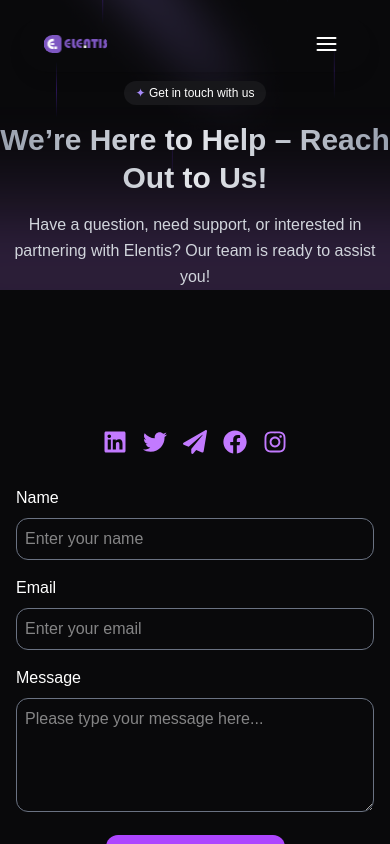
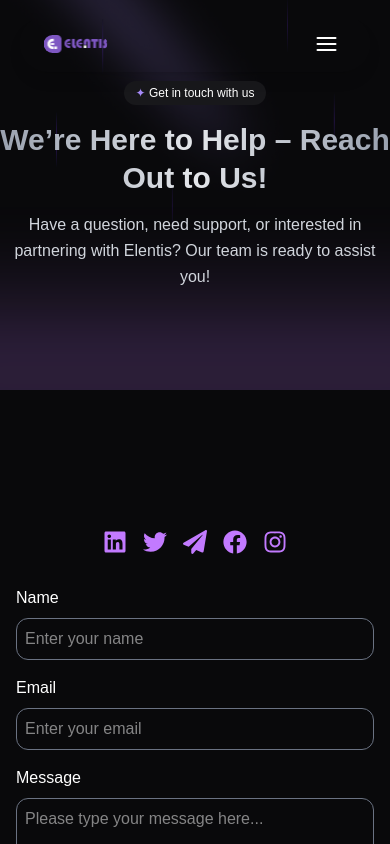
Before and after one commit to Kazutech1/eleatis, a React (Vite) app: page /contact-us in a window 390 px wide. Shown: the top 844 px of the page. Built offline with nearby package versions, Linux system fonts and the light colour scheme.

Commit message:
final final commit

```diff
--- a/src/components/Chead.jsx
+++ b/src/components/Chead.jsx
@@ -9,7 +9,7 @@ const Chead = () => {
     initial={{ opacity: 0, scale: 0.95 }}
     animate={{ opacity: 1, scale: 1 }}
     transition={{ duration: 0.8, ease: "easeOut" }}
-    className="container mx-auto pt-20 md:py-24  flex flex-col items-center text-center relative overflow-hidden bg-cover bg-center"
+    className="container mx-auto pt-20 md:py-24 pb-25  flex flex-col items-center text-center relative overflow-hidden bg-cover bg-center"
     style={{ backgroundImage: `url(${img00})` }}
   >
       {/* Gradient Blur at the Bottom */}
```
